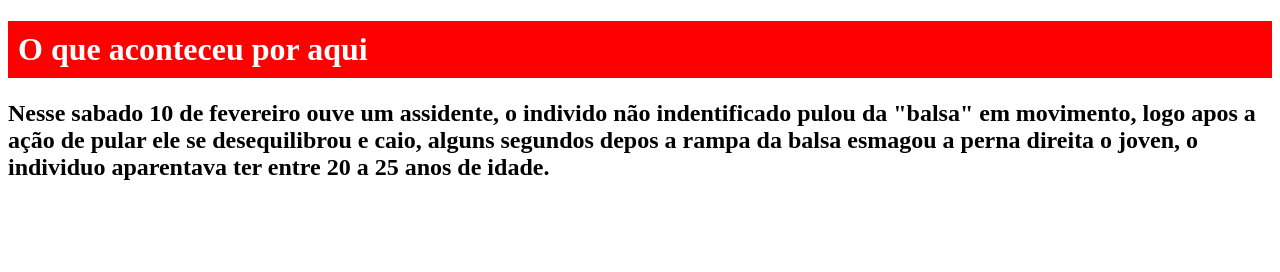
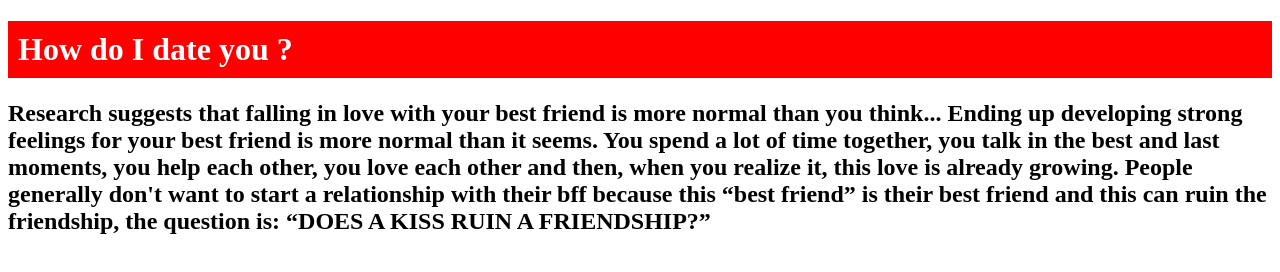
Before and after one commit to Chatinter/Chatinter.github.io, a plain HTML site: page site.html in a window 1280 px wide. Drawn offline with Linux system fonts and the light colour scheme.

Commit message:
Update site.html

```diff
--- a/site.html
+++ b/site.html
@@ -15,8 +15,8 @@
   <title>Chat Inter</title>
 </head>
 <body>
-  <h1>O que aconteceu por aqui</h1>
-  <h2>Nesse sabado 10 de fevereiro ouve um assidente, o individo não indentificado pulou da "balsa" em movimento, logo apos a ação de pular ele se desequilibrou e caio, alguns segundos depos a rampa da balsa esmagou a perna direita o joven, o individuo aparentava ter entre 20 a 25 anos de idade. </h2>
-
+  <h1>How do I date you ?</h1>
+  <h2>Research suggests that falling in love with your best friend is more normal than you think... Ending up developing strong feelings for your best friend is more normal than it seems. You spend a lot of time together, you talk in the best and last moments, you help each other, you love each other and then, when you realize it, this love is already growing.
+ People generally don't want to start a relationship with their bff because this “best friend” is their best friend and this can ruin the friendship, the question is: “DOES A KISS RUIN A FRIENDSHIP?”</h2>
 </body>
 </html>
```
